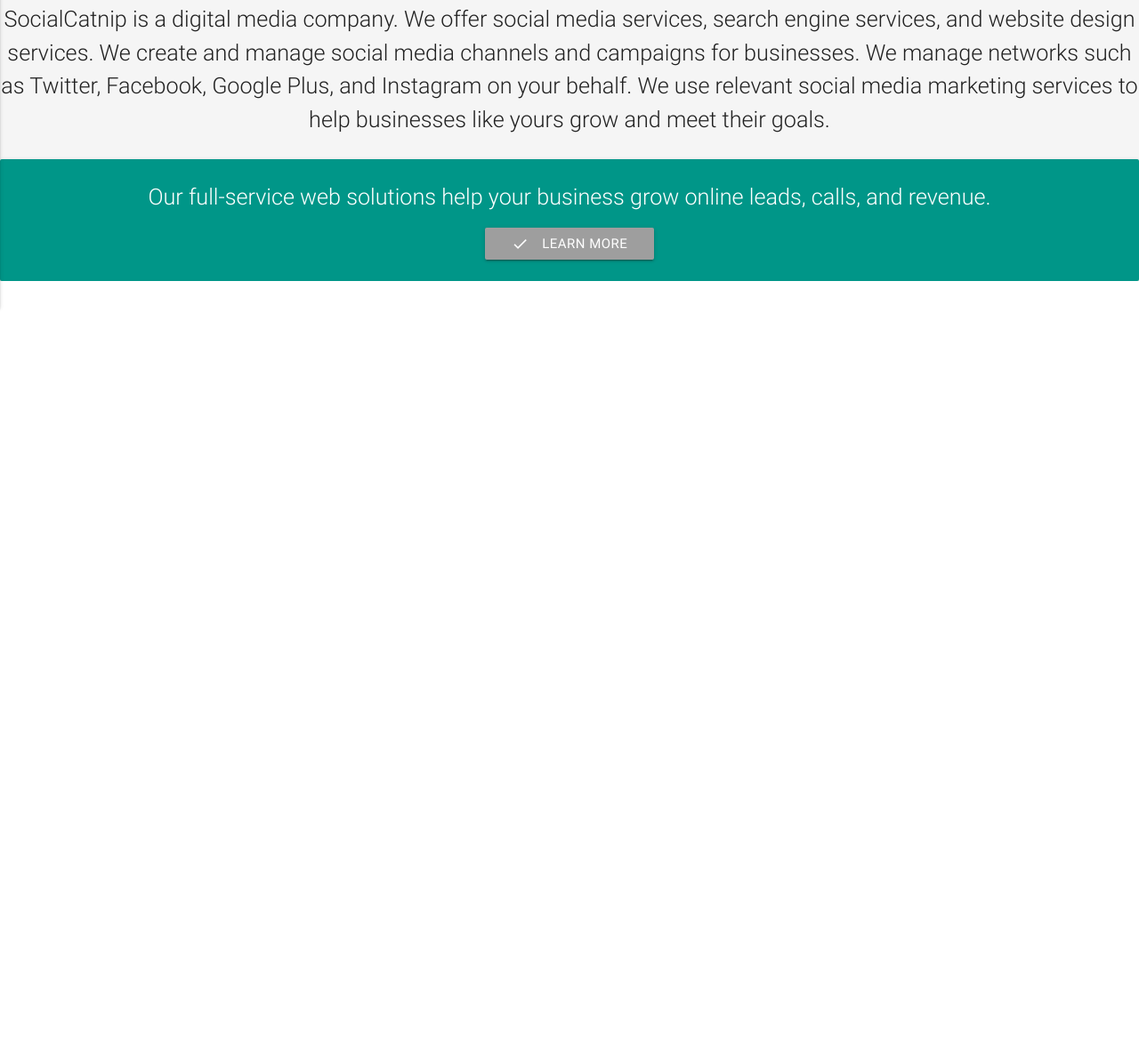
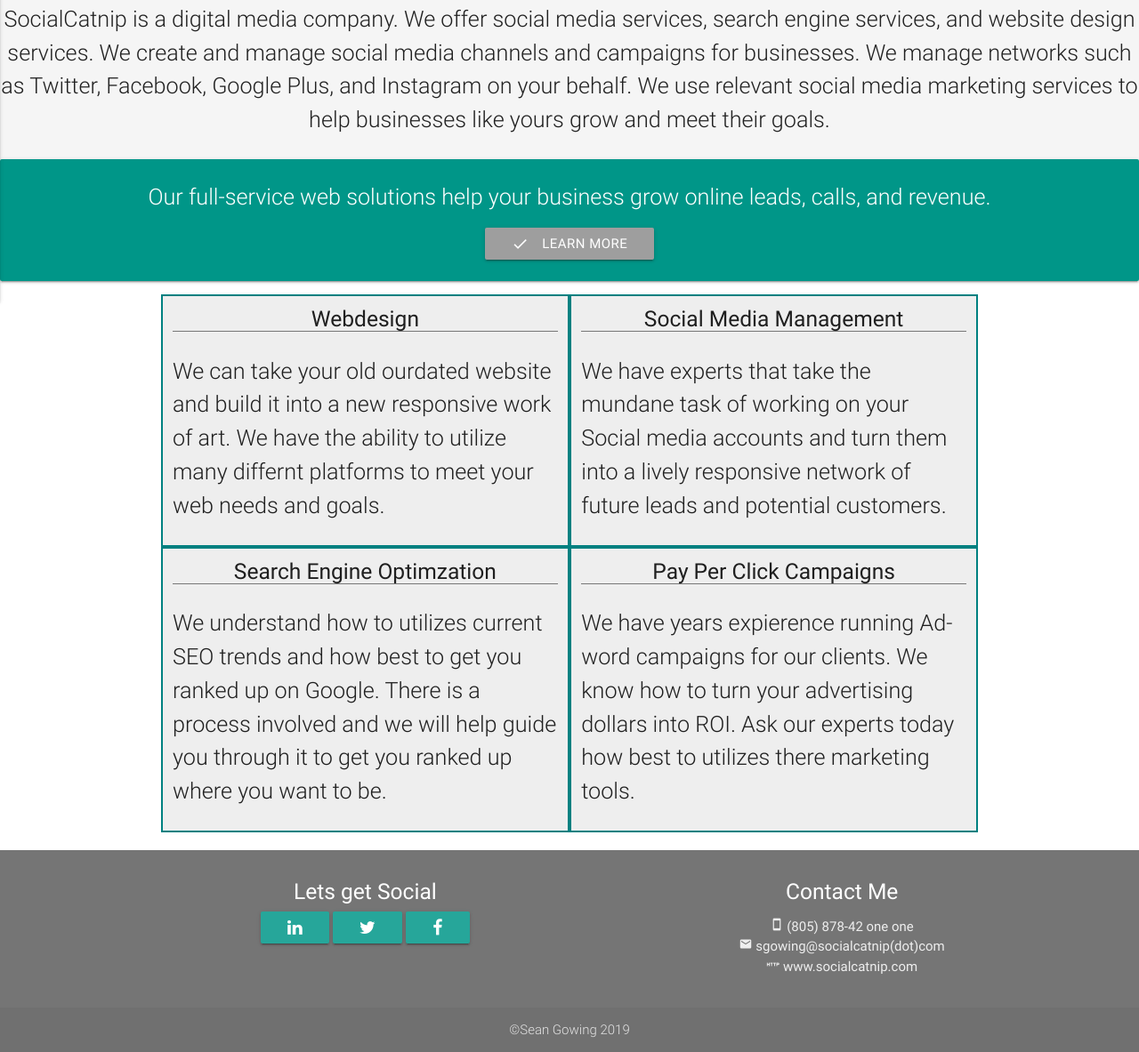
Before and after one commit to twistedx/socialCatnip, a plain HTML site: page index.html in a window 1280 px wide. Shown: the part 578-1761 px from the top of the page at 89% size. Before the commit the page ends 894 px from the top, so only its background shows below. Drawn offline with nearby package versions, Linux system fonts and the light colour scheme.

Commit message:
updating files to current

```diff
--- a/assets/css/style.css
+++ b/assets/css/style.css
@@ -1,16 +1,16 @@
 .logo {
   font-weight: 600;
 }
-.nav-wrapper{
+.nav-wrapper {
   z-index: 1800;
 }
-.side-nav{
-    top: 64px;
+.side-nav {
+  top: 57px;
   z-index: -1;
 }
 
-.info h5{
-    width:100%;
+.info h5 {
+  width: 100%;
   margin-top: 0;
   padding-top: 1em;
 }
@@ -18,29 +18,57 @@
   margin-bottom: 0;
   padding-bottom: 1em;
 }
-.card-panel{
+.card-panel {
   margin: 0;
 }
-.learnMore{
-    margin-top:1em;
+.learnMore {
+  margin-top: 1em;
 }
-.formSubmit{
+.formSubmit {
   margin-top: 1em;
   margin-bottom: 1em;
   margin-left: auto !important;
   margin-right: auto !important;
 }
-.checkBoxes{
+.checkBoxes {
   padding-bottom: 1em;
   margin-bottom: 1em;
 }
-.middleCard-contact{
-    margin-top:0;
-    padding-top:1em;
+.middleCard-contact {
+  margin-top: 0;
+  padding-top: 1em;
   margin-bottom: 2em;
 }
-.middleCard-contact h5{
-    margin-top:0;
+.middleCard-contact h5 {
+  margin-top: 0;
   margin-bottom: 1em;
+}
+.ourServices {
+  margin-top: 15px;
+}
+.services {
+  display: block;
+  padding: 70px;
+  height: 100%;
+  /* margin: 5px; */
+  background-color: #eee;
+  border: 2px teal solid;
+}
+.services .p {
+  width: 100%;
+  height: 100%;
+}
+.borderB {
+  border-bottom: 1px solid #777;
+}
+@media (max-width: 768) {
+  body {
+    width: 100%;
+  }
+}
+@media(min-width:1300px){
+    body{
+        margin:0 auto;
 
     }
+}
--- a/index.html
+++ b/index.html
@@ -5,25 +5,26 @@
     <link href="https://fonts.googleapis.com/icon?family=Material+Icons" rel="stylesheet">
     <!--Import materialize.css-->
     <link rel="stylesheet" href="https://cdnjs.cloudflare.com/ajax/libs/materialize/0.100.2/css/materialize.min.css">
+    <link rel="stylesheet" href="https://maxcdn.bootstrapcdn.com/font-awesome/4.7.0/css/font-awesome.min.css">
     <link rel="stylesheet" href="assets/css/style.css">
     <!--Let browser know website is optimized for mobile-->
     <meta name="viewport" content="width=device-width, initial-scale=1.0"/>
-    <title>SocialCatnip</title>
+    <title>SocialCatnip a Digital Media Company</title>
   </head>
 
 <body>
       <nav>
         <div class="nav-wrapper teal lighten-1">
-          <a href="#!" class="brand-logo"><span class="logo">Social<span class="black-text">Catnip</span></span></a>
+          <a href="#!" class="brand-logo"><span class="logo">Social<span class="grey-text text-lighten-1">Catnip</span></span></a>
           <a href="#" data-activates="mobile-demo" class="button-collapse"><i class="material-icons">menu</i></a>
-          <ul class="right hide-on-med-and-down black-text">
-            <li><a href="#">Home</a></li>
-            <li><a href="#">About Us</a></li>
-            <li><a href="contact.html">Contact</a></li>
+          <ul class="right hide-on-med-and-down  ">
+            <li><a href="index.html" class="grey-text text-lighten-2">Home</a></li>
+            <li><a href="about.html" class="grey-text text-lighten-2">About Us</a></li>
+            <li><a href="contact.html" class="grey-text text-lighten-2">Contact</a></li>
           </ul>
           <ul class="side-nav" id="mobile-demo">
-            <li><a href="#">Home</a></li>
-            <li><a href="#">About Us</a></li>
+            <li><a href="index.html">Home</a></li>
+            <li><a href="about.html">About Us</a></li>
             <li><a href="contact.html">Contact Us</a></li>
           </ul>
         </div>
@@ -63,6 +64,60 @@
         <br>
         <a class="waves-effect waves-light btn grey learnMore"><i class="material-icons left">done</i>Learn More</a>
       </div>
+      <section class="ourServices">
+        <div class="container">
+          <div class="row">
+              <div class="services service1 col s12 m6 l6">
+                <h5 class="center borderB">Webdesign</h4>
+                  <p class="flow-text">We can take your old ourdated website and build it into a new responsive work of art.  We have the ability to utilize many differnt platforms to meet your web needs and goals.</p>
+              </div>
+              <div class="services service2 col s12 m6 l6">
+                <h5 class="center borderB">Social Media Management</h4>
+                  <p class="flow-text">We have experts that take the mundane task of working on your Social media accounts and turn them into a lively responsive network of future leads and potential customers.</p>
+              </div>
+              <div class="services service3 col s12 m6 l6">
+                <h5 class="center borderB">Search Engine Optimzation</h4>
+                  <p class="flow-text">We understand how to utilizes current SEO trends and how best to get you ranked up on Google.  There is a process involved and we will help guide you through it to get you ranked up where you want to be.</p>
+              </div>
+              <div class="services service4 col s12 m6 l6">
+                <h5 class="center borderB">Pay Per Click Campaigns</h4>
+                  <p class="flow-text">We have years expierence running Ad-word campaigns for our clients.  We know how to turn your advertising dollars into ROI.  Ask our experts today how best to utilizes there marketing tools.</p>
+              </div>
+          </div>
+        </div>
+      </section>
+      <section class="mainFooter ">
+        <footer class="page-footer grey darken-1">
+            <div class="container center-align notoT">
+              <div class="row">
+                <div class="col l6 s12">
+                  <h5 class="white-text center ">Lets get Social</h5>
+                  <a class="waves-effect waves-light social-icon btn linkedin" href="https://www.linkedin.com/in/sean-gowing-07886891/" target="_blank">
+                    <i class="fa fa-linkedin"></i></a>
+                  <a class="waves-effect waves-light social-icon btn twitter" href="https://twitter.com/twistedxvs" target="_blank">
+                    <i class="fa fa-twitter"></i></a>
+                  <a class="waves-effect waves-light social-icon btn facebook" href="https://www.facebook.com/smgowing" target="_blank">
+                    <i class="fa fa-facebook"></i></a>
+                </div>
+                <div class="col l4 offset-l2 s12">
+                  <h5 class="white-text">Contact Me</h5>
+                  <ul class="footer-text darken-4">
+                    <li><a class="grey-text text-lighten-3" href="#!"><i class="material-icons tiny">smartphone</i> (805) 878-42 one one </a></li>
+                    <li><a class="grey-text text-lighten-3" href="mailto:sgowing@socialcatnip.com"><i class="material-icons tiny">markunread</i> sgowing@socialcatnip(dot)com</a></li>
+                    <li><a class="grey-text text-lighten-3" href="www.socialcatnip.com" target="_blank"><i class="material-icons tiny">http</i> www.socialcatnip.com</a></li>
+
+                  </ul>
+                </div>
+              </div>
+            </div>
+            <div class="footer-copyright">
+              <div class="container center">
+              ©Sean Gowing 2019
+              </div>
+            </div>
+          </footer>
+
+    </section>
     <!--Import jQuery before materialize.js-->
     <script type="text/javascript" src="https://code.jquery.com/jquery-3.2.1.min.js"></script>
     <script src="https://cdnjs.cloudflare.com/ajax/libs/materialize/0.100.2/js/materialize.min.js"></script>
```
Lines whose indentation alone changed are shown as unchanged.
